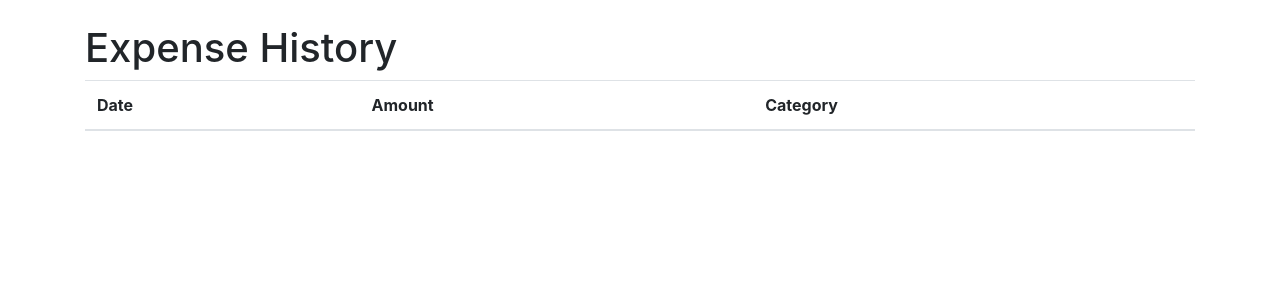
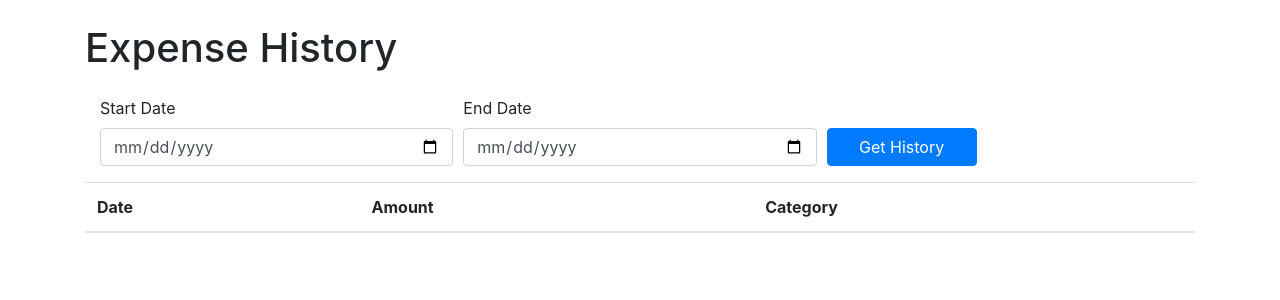
Before and after one commit to Ha-ri-ka/Finance-tracker-application, a Django app: page /history/ in a window 1280 px wide. Shown: the top 300 px of the page. Run offline with Django 5.2, Linux system fonts and the light colour scheme; a user stored in the database is signed in; data comes from the database, SQL or seed files in the repository; both versions use the stored data as it was after the commit; lists and menus that the app fills with data are empty; some libraries are stand-ins or nearby versions.

Commit message:
changing hisotry

```diff
--- a/myProject/finance/templates/aiml.html
+++ b/myProject/finance/templates/aiml.html
@@ -41,7 +41,7 @@
     }
 </style>
 <body>
-    <header><h2>Analyze spending trend in a selected period.</h2></header>
+    <header><h2>Analyze expenses in a selected period.</h2></header>
     <div class="formcontainer">
     <form method="POST" action="{% url 'ai_view' %}" class="container mt-4" >
         {% csrf_token %}
--- a/myProject/finance/templates/history.html
+++ b/myProject/finance/templates/history.html
@@ -11,29 +11,45 @@
 </head>
 <body>
     <div class="container">
-        <h1 class="mt-4">Expense History</h1>
+    <h1 class="mt-4">Expense History</h1>
+    <div class="formcontainer">
+        <form method="POST" action="{% url 'history_view' %}" class="container mt-4" >
+            {% csrf_token %}
+            <div class="form-row">
+                <div class="form-group col-md-4">
+                    <label for="sdate">Start Date</label>
+                    <input type="date" class="form-control" id="sdate" name="startdate">
+                </div>
+                <div class="form-group col-md-4">
+                    <label for="edate">End Date</label>
+                    <input type="date" class="form-control" id="edate" name="enddate">
+                </div>
+                <div class="form-group col-md-4">
+                    <label>&nbsp;</label> <!-- Empty label for spacing -->
+                    <button type="submit" class="btn btn-primary btn-block" style="width: 150px;">Get History</button>
+                </div>
+            </div>
+        </form>
+        </div>
         <table class="table table-striped">
             <thead>
                 <tr>
                     <th>Date</th>
                     <th>Amount</th>
                     <th>Category</th>
-                    <!-- Add more columns as needed -->
                 </tr>
             </thead>
             <tbody>
                 {% for expense in expenses %}
                 <tr>
                     <td>{{ expense.date }}</td>
-                    <td>${{ expense.amount }}</td>
+                    <td>&#x20B9;{{ expense.amount }}</td>
                     <td>{{ expense.category }}</td>
-                    <!-- Add more columns as needed -->
                 </tr>
                 {% endfor %}
             </tbody>
         </table>
     </div>
-    <!-- Bootstrap JS (Optional, if needed) -->
     <script src="https://maxcdn.bootstrapcdn.com/bootstrap/4.5.2/js/bootstrap.min.js"></script>
 </body>
 </html>
--- a/myProject/finance/templates/home.html
+++ b/myProject/finance/templates/home.html
@@ -42,7 +42,7 @@
                         <a class="btn btn-primary me-2" href="{% url 'profile' %}">Profile</a>
                     </li>
                     <li class="nav-item">
-                        <a class="btn btn-success me-2" href="{% url 'history' %}">History</a>
+                        <a class="btn btn-success me-2" href="{% url 'history_view' %}">History</a>
                     </li>
                     <li class="nav-item">
                         <a class="btn btn-dark me-2" href="{% url 'csvView' %}">Upload csv</a>
--- a/myProject/finance/urls.py
+++ b/myProject/finance/urls.py
@@ -8,7 +8,7 @@ urlpatterns = [
     path('add-expense/', views.add_expense, name='add_expense'),
     path('home/', views.home_view, name='home'),
     path('profile/', views.profile_view, name='profile'),
-    path('history/', views.history_view, name='history'),
+    path('history/', views.history_view, name='history_view'),
     path('ai/', views.ai_view, name='ai_view'),
     path('csv/', views.csvView, name='csvView')
 ]
--- a/myProject/finance/views.py
+++ b/myProject/finance/views.py
@@ -140,15 +140,14 @@ def ai_view(request):
     if request.method=='POST':
         startdate = request.POST.get('startdate')
         enddate = request.POST.get('enddate')
+        #FORM SUBMITTED WITHOUT INPUT VALUES
+        if not startdate or not enddate:
+            user=request.user
+            dict=utility(user)
+            return render(request, 'aiml.html', dict)
 
     #DEFAULT PAGE VIEW COMPONENTS SHOWING CURRENT MONTH'S EXPENSES
     else:
-        user=request.user
-        dict=utility(user)
-        return render(request, 'aiml.html', dict)
-
-    #FORM SUBMITTED WITHOUT INPUT VALUES
-    if not startdate or not enddate:
         user=request.user
         dict=utility(user)
         return render(request, 'aiml.html', dict)
@@ -213,8 +212,15 @@ def ai_view(request):
 @login_required
 def history_view(request):
     # Retrieve all expenses for the current user
-    user_expenses = Expense.objects.filter(user=request.user)
-
+    if request.method=='POST':
+        startdate = parse_date(request.POST.get('startdate'))
+        enddate = parse_date(request.POST.get('enddate'))
+        if not startdate or not enddate:
+            user_expenses = Expense.objects.filter(user=request.user)
+        else:
+            user_expenses = Expense.objects.filter(user=request.user, date__range=[startdate, enddate])
+    else:
+        user_expenses = Expense.objects.filter(user=request.user)
     # Pass expenses to the template
     return render(request, 'history.html', {'expenses': user_expenses})
 
```
Also changed, not shown: myProject/db.sqlite3.
